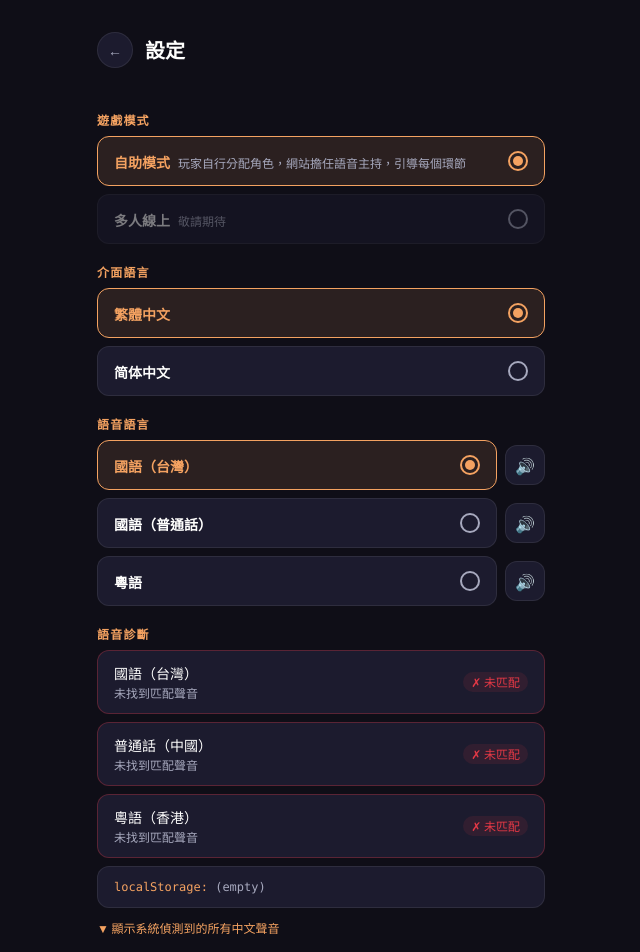
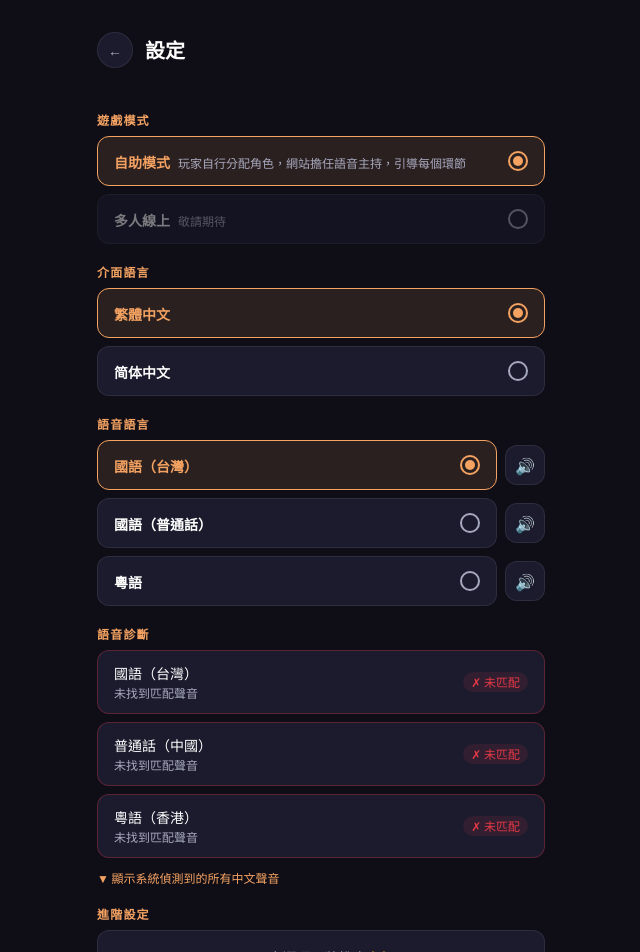
Before and after one commit to howardddwu/9upper, a Next.js app: page /settings in a window 1280 px wide. Shown: the top 952 px of the page, without its empty margins (319-959 px from the left). Built offline with nearby package versions, Linux system fonts and the light colour scheme.

Commit message:
chore: 移除所有 debug 用的 console.log 及暫時 UI
Co-Authored-By: Claude Sonnet 4.6 <noreply@anthropic.com>

```diff
--- a/app/settings/page.tsx
+++ b/app/settings/page.tsx
@@ -35,7 +35,6 @@ function testVoice(lang: VoiceLang) {
   if (typeof window === 'undefined' || !window.speechSynthesis) return
   const voices = window.speechSynthesis.getVoices()
   const voice = pickVoice(voices, lang)
-  console.log('[testVoice]', { lang, voiceCount: voices.length, picked: voice?.name ?? 'none' })
   const u = new SpeechSynthesisUtterance(TEST_PHRASES[lang])
   u.lang = lang
   u.rate = 0.88
@@ -116,22 +115,12 @@ function VoiceDiagnostic() {
   const [voices, setVoices] = useState<SpeechSynthesisVoice[]>([])
   const [ready, setReady] = useState(false)
   const [showRaw, setShowRaw] = useState(false)
-  const [storedJson, setStoredJson] = useState<string>('')
-
-  useEffect(() => {
-    // Show raw localStorage so we can see exactly what's saved
-    setStoredJson(localStorage.getItem('9upper-settings') ?? '(empty)')
-  }, [])
 
   useEffect(() => {
     if (typeof window === 'undefined' || !window.speechSynthesis) return
     const load = () => {
-      const v = window.speechSynthesis.getVoices()
-      setVoices(v)
+      setVoices(window.speechSynthesis.getVoices())
       setReady(true)
-      // Log everything so we can debug in DevTools
-      console.log('[VoiceDiagnostic] All voices:', v.map(x => `${x.name} | ${x.lang}`))
-      console.log('[VoiceDiagnostic] zh-* voices:', v.filter(x => x.lang.toLowerCase().startsWith('zh')).map(x => `${x.name} | ${x.lang}`))
     }
     load()
     window.speechSynthesis.addEventListener('voiceschanged', load)
@@ -181,11 +170,6 @@ function VoiceDiagnostic() {
       })}
 
       {/* Raw voice dump — helps diagnose unexpected lang codes */}
-      {/* Raw localStorage dump — pinpoints whether the saved voiceLang is wrong */}
-      <div className="rounded-xl px-4 py-3 border font-mono text-xs break-all" style={{ background: 'var(--bg-card)', borderColor: 'var(--color-border)', color: 'var(--color-muted)' }}>
-        <span style={{ color: 'var(--color-primary)' }}>localStorage: </span>{storedJson}
-      </div>
-
       <button
         onClick={() => setShowRaw(v => !v)}
         className="text-xs text-left mt-1"
--- a/lib/useVoice.ts
+++ b/lib/useVoice.ts
@@ -88,8 +88,6 @@ export function useVoice(lang: VoiceLang = 'zh-TW') {
 
       const voice = pickVoice(voices, lang)
 
-      console.log('[useVoice] speak', { lang, voices: voices.length, picked: voice?.name ?? 'none', pickedLang: voice?.lang ?? 'none' })
-
       const utterance = new SpeechSynthesisUtterance(text)
       utterance.lang = lang   // baseline — required even when voice is set explicitly
       utterance.rate = 0.88
```
